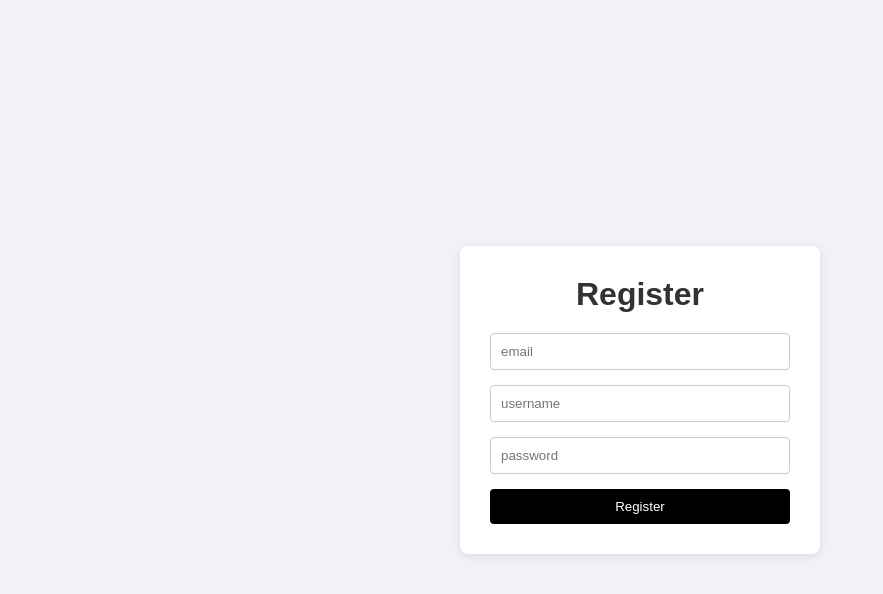
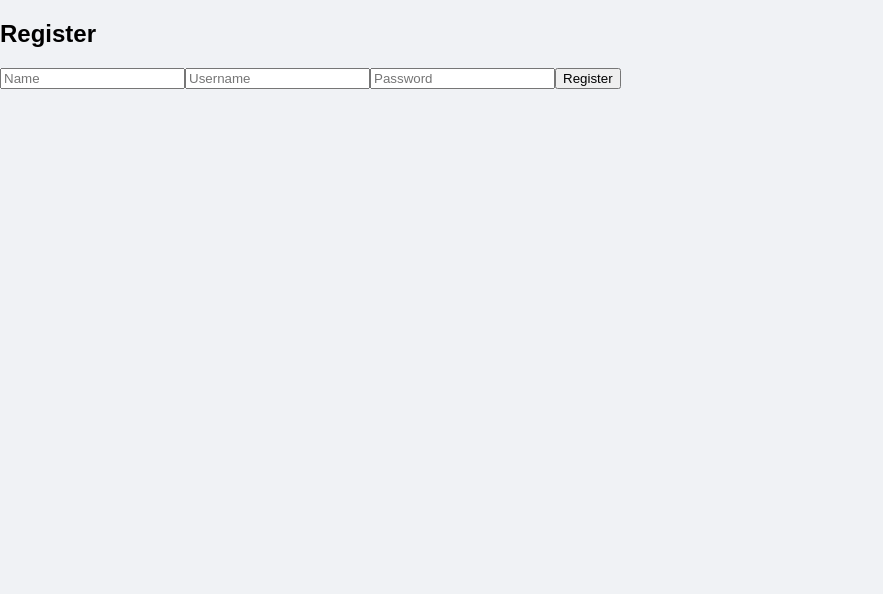
Before and after one commit to sayunrk/Search-the-professionals, a React (Vite) app in the folder frontend/: page /register in a window 1280 px wide. Shown: the top 594 px of the page, without its empty margins (0-883 px from the left). Built offline with nearby package versions, Linux system fonts and the light colour scheme.

Commit message:
Trying to fix hompage

```diff
--- a/frontend/src/features/home/home.tsx
+++ b/frontend/src/features/home/home.tsx
@@ -1,10 +1,99 @@
+import { useEffect,useState, type ChangeEvent } from 'react';
 import './home.css';
+import {useNavigate} from 'react-router-dom';
+import type { AxiosResponse } from 'axios';
+import { searchUserApi } from '../../shared/config/api';
 
-export default function Home(){
-     return (
-    <div className="home-container">
-      <h1>Home Page</h1>
-      <p>This is the home page.</p>
+interface IUser {
+  _id: string;
+  username: string;
+  email: string;
+}
+interface IUserResponse {
+  message: string;
+  users: IUser[];
+
+}
+
+function Home(){
+  const navigate = useNavigate();
+  const user: IUser = JSON.parse(localStorage.getItem('currentUser')!);
+  const [userList, setUserList] = useState<IUser[]>([]);
+  const [search, setSearch] = useState('');
+  const [loading, setLoading] = useState(false);
+  const searchTags: string[] = ["All", 'Designer', 'Develper', 'Photographer']
+
+  useEffect(() =>{
+    setLoading(true)
+    searchUserApi(search).then(
+      (res: AxiosResponse<IUserResponse>) => {
+        setUserList(res.data.users)
+      }
+    ).finally(
+      () => {
+        setLoading(false)
+      }
+    )
+  }, [search])
+
+  const onValueChange = (e:ChangeEvent<HTMLInputElement>) =>{
+    const value = e.target.value;
+    setSearch(value)
+  }
+
+  const handleLogout = () => {
+    localStorage.clear()
+    navigate('/');
+  };
+
+  return (
+    <div className="homepage-wrapper">
+      <div className="top-navigation">
+        <p>Welcome back, {user.username.toUpperCase()}</p>
+        <button onClick={handleLogout} className="button-primary button-light logout-button">
+          Logout
+        </button>
+      </div>
+
+      <div className="hero-wrapper">
+        <input
+          type="text"
+          onChange={onValueChange}
+          value={search}
+          placeholder="Search"
+        />
+
+        <div className="search-tags">
+          {searchTags.map((tag: string) => (
+            <div
+              key={tag}
+              className="pills"
+              onClick={() => setSearch(tag === "All" ? "" : tag)}
+            >
+              {tag}
+            </div>
+          ))}
+        </div>
+
+        {!loading && (
+          <div className="results">
+            {userList.length > 0 ? (
+              userList.map((user: IUser) => (
+                <div className="card" key={user._id}>
+                  <h3>{user.username}</h3>
+                  <p>Developer</p>
+                  <p>ING Tech</p>
+                </div>
+              ))
+            ) : (
+              <p>No users found.</p>
+            )}
+          </div>
+        )}
+      </div>
     </div>
+
   );
 }
+
+export default Home;
--- a/frontend/src/features/login/login.tsx
+++ b/frontend/src/features/login/login.tsx
@@ -24,9 +24,9 @@ export default function Login(){
 
         setLoading(true);
         login(formData).then((res: AxiosResponse) => {
-            console.log(res);
+            console.log("Login response:", res.data);
             localStorage.setItem('token', res.data.token);
-            localStorage.setItem('currentUser', res.data.userData)
+            localStorage.setItem('currentUser', JSON.stringify(res.data.userData))
             navigate('/home');
         }).catch(
             (error: AxiosError) => {
--- a/frontend/src/features/register/register.tsx
+++ b/frontend/src/features/register/register.tsx
@@ -1,27 +1,69 @@
-import { useState, type ChangeEvent, type FormEvent } from "react"
-import './register.css';
+import { useState, type ChangeEvent, type FormEvent } from "react";
+import "./register.css"; // You can reuse the same CSS
+import type { AxiosError, AxiosResponse } from "axios";
+import { register } from "../../shared/config/api";
 
-export default function Register(){
-    const [formData, setFormData] = useState({email: "", username: "", password: ""});
+export default function Register() {
+    const [formData, setFormData] = useState({
+        username: '',
+        password: '',
+        name: ''
+    });
+    const [loading, setLoading] = useState(false);
 
     const handleChange = (e: ChangeEvent<HTMLInputElement>) => {
-        const {name, value} = e.target;
-        setFormData({...formData, [name]: value});
-    }
+        const { name, value } = e.target;
+        setFormData({ ...formData, [name]: value });
+    };
 
     const handleSubmit = (e: FormEvent<HTMLFormElement>) => {
         e.preventDefault();
-        console.log(formData);
-    }
+        if (loading) return;
+
+        setLoading(true);
+        register(formData)
+            .then((res: AxiosResponse) => {
+                console.log("Registration successful:", res);
+                // Optional: Automatically log the user in or redirect
+                alert("Registration successful!");
+            })
+            .catch((error: AxiosError) => {
+                console.error("Registration error:", error);
+                alert("Registration failed!");
+            })
+            .finally(() => {
+                setLoading(false);
+            });
+    };
 
     return (
-        <div className="register-container">
-            <form className="register-form" onSubmit={handleSubmit} action="">
-                <h1 className="register-title">Register</h1>
-                <input className="register-input" placeholder="email" name="email" onChange={handleChange} value={formData.email} type="email" />
-                <input className="register-input" placeholder="username" name="username" onChange={handleChange} value={formData.username} type="text" />
-                <input className="register-input" placeholder="password" name="password" onChange={handleChange} value={formData.password} type="password" />
-                <button className="register-button" type="submit">Register</button>
+        <div className="register-wraper">
+            <form className="Login-form" onSubmit={handleSubmit}>
+                <h2>Register</h2>
+                <input
+                    placeholder="Name"
+                    name="name"
+                    onChange={handleChange}
+                    value={formData.name}
+                    type="text"
+                />
+                <input
+                    placeholder="Username"
+                    name="username"
+                    onChange={handleChange}
+                    value={formData.username}
+                    type="text"
+                />
+                <input
+                    placeholder="Password"
+                    name="password"
+                    onChange={handleChange}
+                    value={formData.password}
+                    type="password"
+                />
+                <button type="submit" disabled={loading}>
+                    {loading ? "Registering..." : "Register"}
+                </button>
             </form>
         </div>
     );
--- a/frontend/src/shared/config/api.tsx
+++ b/frontend/src/shared/config/api.tsx
@@ -8,3 +8,9 @@ export const login = (data: { username: string, password: string}) =>{
 export const register = (data: { username: string, password: string}) =>{
     return axiosInstance.post('/auth/register', data)
 };
+export const getUserListApi = () => {
+    return axiosInstance.get(`/user/list`);
+};
+export const searchUserApi = (data:string) => {
+    return axiosInstance.get(`/user/search?username=${data}`)
+};
```
